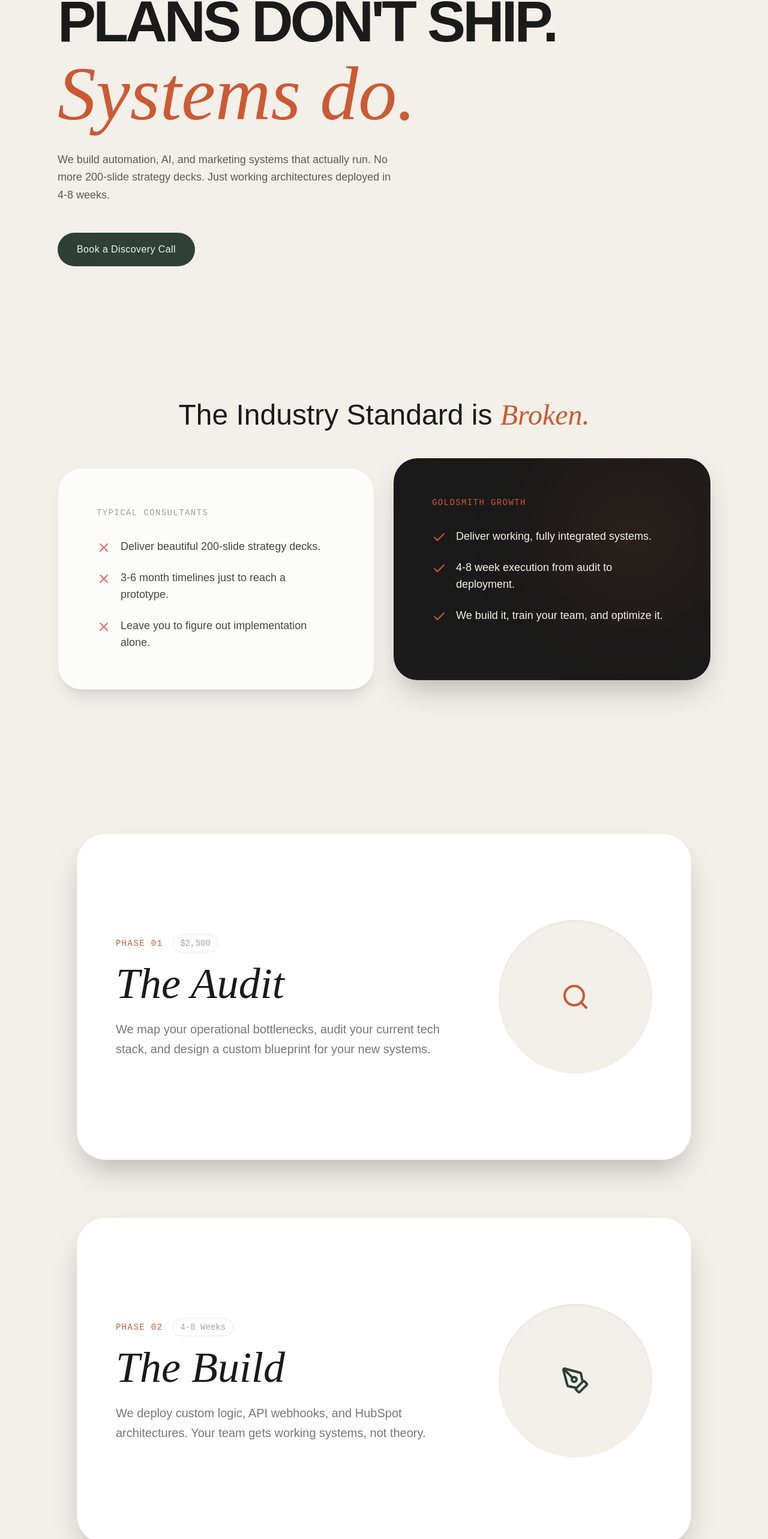
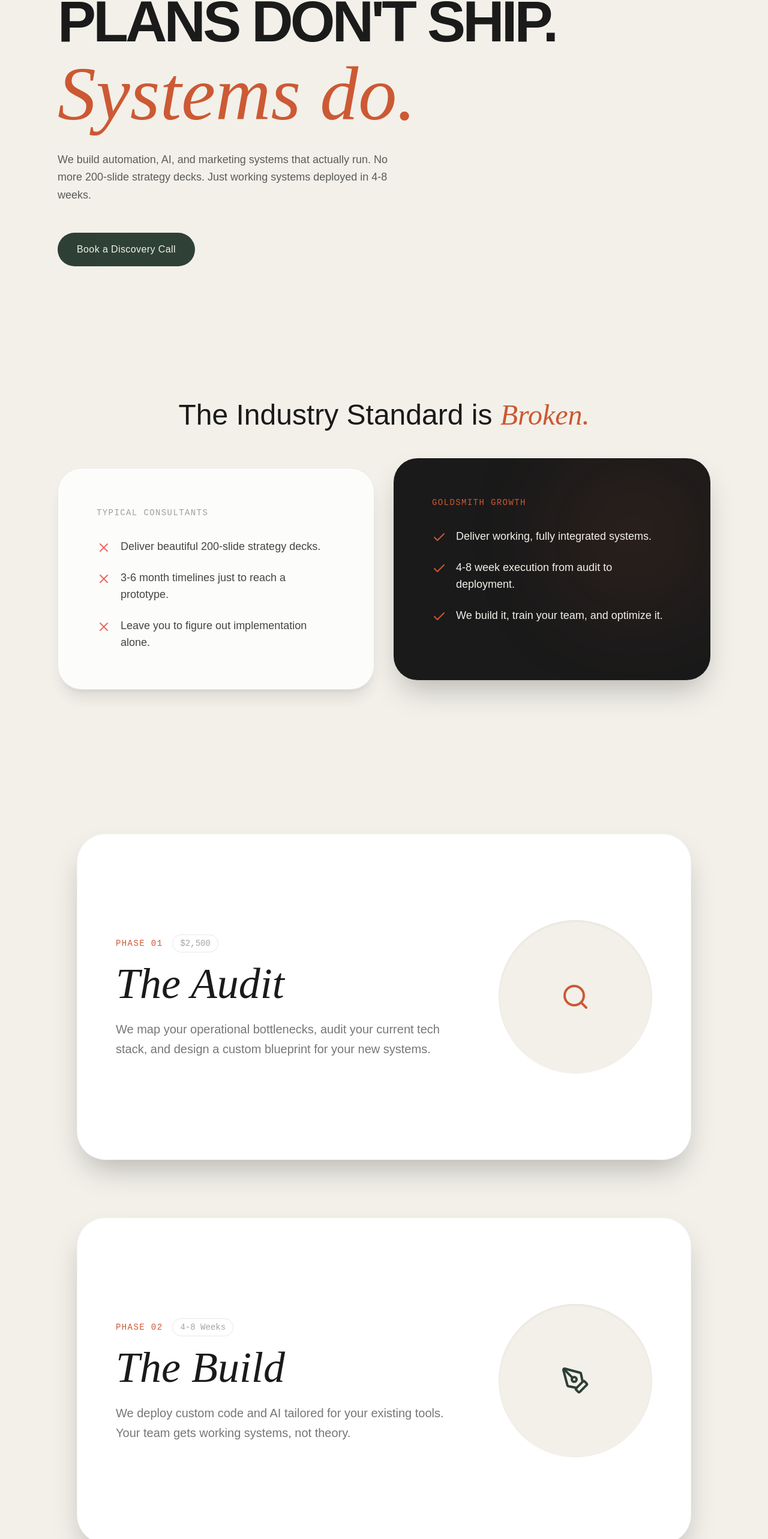
Before and after one commit to connorgoulding/goldsmithlaunch, a Next.js app: page / in a window 1280 px wide. Shown: the part 204-2770 px from the top of the page at 60% size. Built offline with nearby package versions, Linux system fonts and the light colour scheme.

Commit message:
Update descriptions and wording in page.jsx

```diff
--- a/src/app/page.jsx
+++ b/src/app/page.jsx
@@ -53,7 +53,7 @@ export default function HomePage() {
             </span>
           </h1>
           <p className="hero-text text-[#1A1A1A]/70 font-sans max-w-xl text-lg leading-relaxed mb-12">
-            We build automation, AI, and marketing systems that actually run. No more 200-slide strategy decks. Just working architectures deployed in 4-8 weeks.
+            We build automation, AI, and marketing systems that actually run. No more 200-slide strategy decks. Just working systems deployed in 4-8 weeks.
           </p>
           <div className="hero-text w-max">
             <MagneticButton theme="moss" onClick={() => window.location.href='/book/consulting'}>
@@ -106,14 +106,14 @@ export default function HomePage() {
               id: 2,
               title: "The Build",
               price: "4-8 Weeks",
-              desc: "We deploy custom logic, API webhooks, and HubSpot architectures. Your team gets working systems, not theory.",
+              desc: "We deploy custom code and AI tailored for your existing tools. Your team gets working systems, not theory.",
               icon: <PenTool size={48} className="text-[#2E4036]" />
             },
             {
               id: 3,
               title: "Optimization",
               price: "Continuous",
-              desc: "Systems require calibration. We monitor telemetry, integrate new AI models, and scale your pipeline velocity.",
+              desc: "Systems require calibration. We monitor performance, integrate ideas, and grow with you.",
               icon: <TrendingUp size={48} className="text-[#CC5833]" />
             }
           ].map((card, i) => (
```
